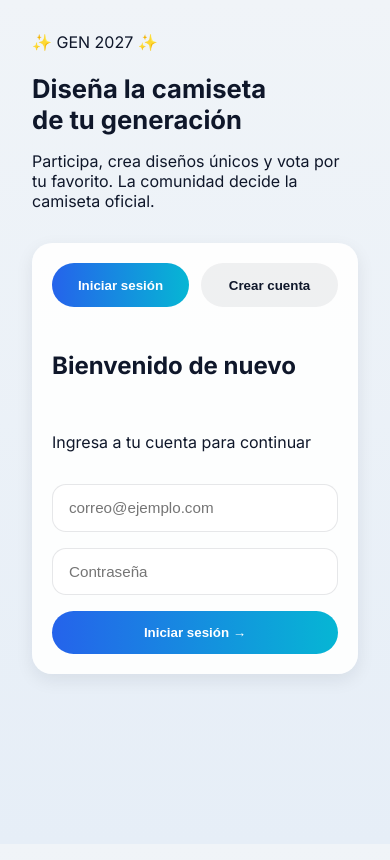
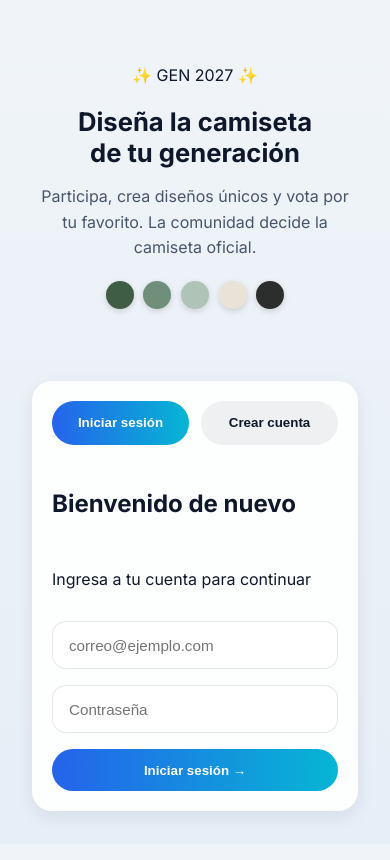
Before and after one commit to Nonexistentacount/CamisAPP, a website: page Camisa.html in a window 390 px wide. Drawn offline with Linux system fonts and the light colour scheme; some packages are replaced by stand-ins of ours; a script that the page names is missing.

Commit message:
Cambios para el css

```diff
--- a/style.css
+++ b/public/style.css
@@ -388,3 +388,80 @@ textarea,
 	.btn-delete,
 	.btn-cancel { width: 100%; }
 }
+
+
+/* ─── ESTRELLAS ─────────────────────────────────────────────────────────────── */
+.estrella {
+  background: none;
+  border: none;
+  font-size: 1.4rem;
+  color: #d1d5db;
+  cursor: pointer;
+  padding: 0 2px;
+  transition: color 0.15s, transform 0.1s;
+  line-height: 1;
+}
+.estrella:hover,
+.estrella.activa {
+  color: #f59e0b;
+  transform: scale(1.2);
+}
+
+/* ─── AUTH MEJORADO ─────────────────────────────────────────────────────────── */
+.auth-screen {
+  display: flex;
+  align-items: center;
+  justify-content: center;
+}
+.auth-container {
+  display: grid;
+  grid-template-columns: 1fr 1fr;
+  gap: 2.5rem;
+  align-items: center;
+}
+.brand-colors {
+  display: flex;
+  gap: .6rem;
+  margin-top: 1.25rem;
+}
+.color-dot {
+  width: 28px;
+  height: 28px;
+  border-radius: 50%;
+  box-shadow: 0 2px 6px rgba(0,0,0,0.15);
+}
+.auth-brand p {
+  color: #475569;
+  font-size: 1rem;
+  line-height: 1.6;
+  max-width: 340px;
+}
+@media (max-width: 700px) {
+  .auth-container {
+    grid-template-columns: 1fr;
+  }
+  .auth-brand {
+    text-align: center;
+  }
+  .auth-brand p { max-width: 100%; }
+  .brand-colors { justify-content: center; }
+}
+
+/* ─── TARJETA CAMISETA MEJORADA ─────────────────────────────────────────────── */
+.tarjeta-camiseta + .tarjeta-camiseta {
+  margin-top: .75rem;
+}
+
+/* ─── BOTÓN LOADING ─────────────────────────────────────────────────────────── */
+button:disabled {
+  opacity: .65;
+  cursor: not-allowed;
+}
+
+/* ─── PARTE CAMISETA HOVER ──────────────────────────────────────────────────── */
+.parte-camiseta {
+  transition: filter 0.2s;
+}
+.parte-camiseta:hover {
+  filter: brightness(0.92);
+}
```
